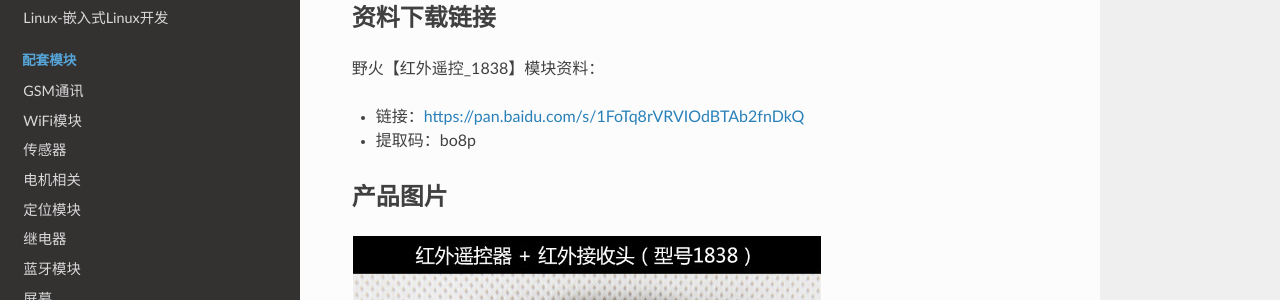
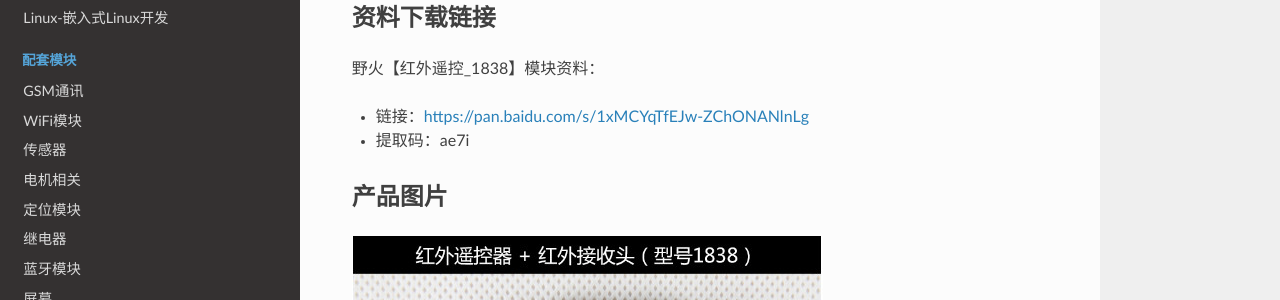
Before and after one commit to Embedfire/ebf_products, a Sphinx documentation site: the page built from documentation/module/wireless_misc/telecontrol_1838.rst, in a window 1280 px wide and 1139 px high. Shown: the part 170-470 px from the top of the window. Built offline with Sphinx 7.4.7 and the Read the Docs theme 2.0.0, drawn with Linux system fonts in a browser that asks for light colours; pages that are not in the unit, such as notebooks, are missing from menus.

Commit message:
Update telecontrol_1838.rst

```diff
--- a/documentation/module/wireless_misc/telecontrol_1838.rst
+++ b/documentation/module/wireless_misc/telecontrol_1838.rst
@@ -7,8 +7,8 @@
 
 野火【红外遥控_1838】模块资料：
 
-- 链接：https://pan.baidu.com/s/1FoTq8rVRVIOdBTAb2fnDkQ
-- 提取码：bo8p
+- 链接：https://pan.baidu.com/s/1xMCYqTfEJw-ZChONANlnLg
+- 提取码：ae7i
 
 产品图片
 --------
```
